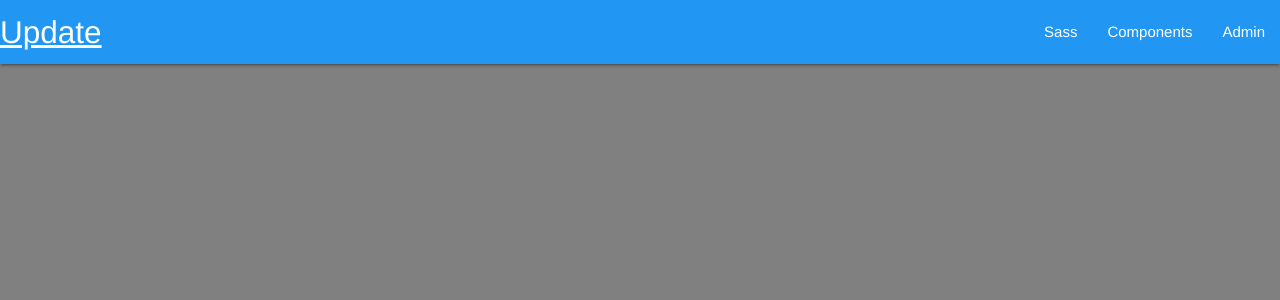
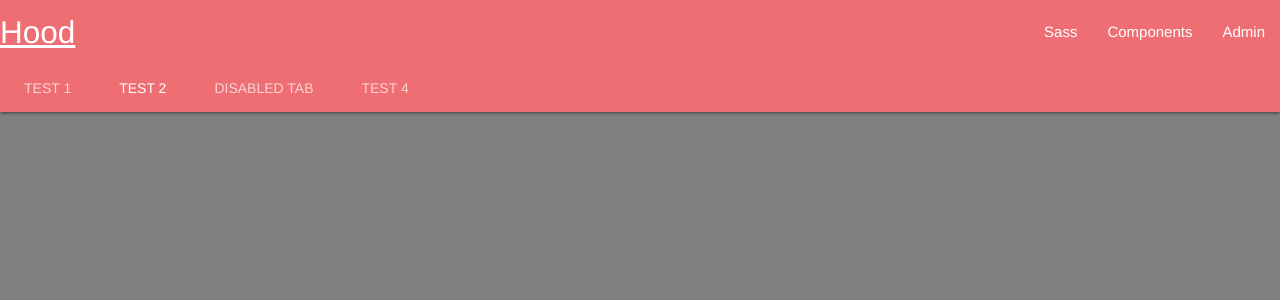
Before and after one commit to Muriithijoe/hood, a Django app: page / in a window 1280 px wide. Shown: the top 300 px of the page. Run offline with Django 3.2, Linux system fonts and the light colour scheme; a user stored in the database is signed in; data that the repository does not hold is empty; parts of the project's set-up code (start-up, migrations or seed data) failed here and were passed over; some libraries are stand-ins or nearby versions.

Commit message:
too many problems

```diff
--- /dev/null
+++ b/updateapp/templates/facilities.html
@@ -0,0 +1 @@
+{%extends 'base.html'%}
--- a/updateapp/templates/navbar.html
+++ b/updateapp/templates/navbar.html
@@ -1,4 +1,4 @@
-<nav>
+<!-- <nav>
     <div class="nav-wrapper blue">
       <a href="{% url 'landingPage' %}" class="brand-logo">Update</a>
       <ul id="nav-mobile" class="right hide-on-med-and-down">
@@ -7,4 +7,29 @@
         <li><a href="/admin">Admin</a></li>
       </ul>
     </div>
+</nav> -->
+<nav class="nav-extended">
+    <div class="nav-wrapper">
+      <a href="#" class="brand-logo">Hood</a>
+      <a href="#" data-target="mobile-demo" class="sidenav-trigger"><i class="material-icons">menu</i></a>
+      <ul id="nav-mobile" class="right hide-on-med-and-down">
+        <li><a href="sass.html">Sass</a></li>
+        <li><a href="badges.html">Components</a></li>
+        <li><a href="/admin">Admin</a></li>
+      </ul>
+    </div>
+    <div class="nav-content">
+      <ul class="tabs tabs-transparent">
+        <li class="tab"><a href="#test1">Test 1</a></li>
+        <li class="tab"><a class="active" href="#test2">Test 2</a></li>
+        <li class="tab disabled"><a href="#test3">Disabled Tab</a></li>
+        <li class="tab"><a href="#test4">Test 4</a></li>
+      </ul>
+    </div>
   </nav>
+
+  <ul class="sidenav" id="mobile-demo">
+    <li><a href="sass.html">Sass</a></li>
+    <li><a href="badges.html">Components</a></li>
+    <li><a href="collapsible.html">JavaScript</a></li>
+  </ul>
--- /dev/null
+++ b/updateapp/templates/read_more.html
@@ -0,0 +1 @@
+{%extends 'base.html'%}
```
